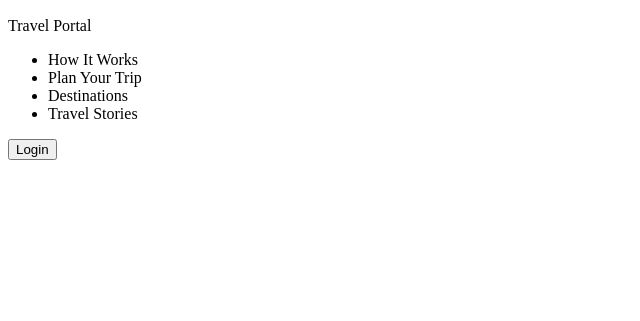
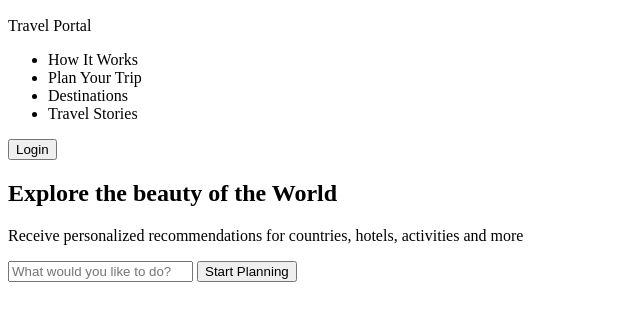
Before and after one commit to Denis-Shag/travel, a plain HTML site: page travel/index.html in a window 1280 px wide. Shown: the part 161-482 px from the top of the page, without its empty margins (0-640 px from the left). Drawn offline with Linux system fonts and the light colour scheme.

Commit message:
init: end structure preview section

```diff
--- a/travel/index.html
+++ b/travel/index.html
@@ -28,7 +28,20 @@
                 </div>
             </div>
         </header>
-
+        <section class="preview">
+            <div class="wrapper preview__wrapper">
+                <div class="preview__container">
+                    <h1 class="preview_title">Explore the beauty of the World</h1>
+                    <p class="preview_subtitle">Receive personalized recommendations for countries, hotels, activities and more</p>
+                    <form>
+                        <div class="preview__search">
+                        <input type="search" placeholder="What would you like to do?">
+                        <input type="submit" value="Start Planning">
+                        </div>
+                    </form>
+                </div>
+            </div>
+        </section>
     </div>
 </body>
 </html>
```
